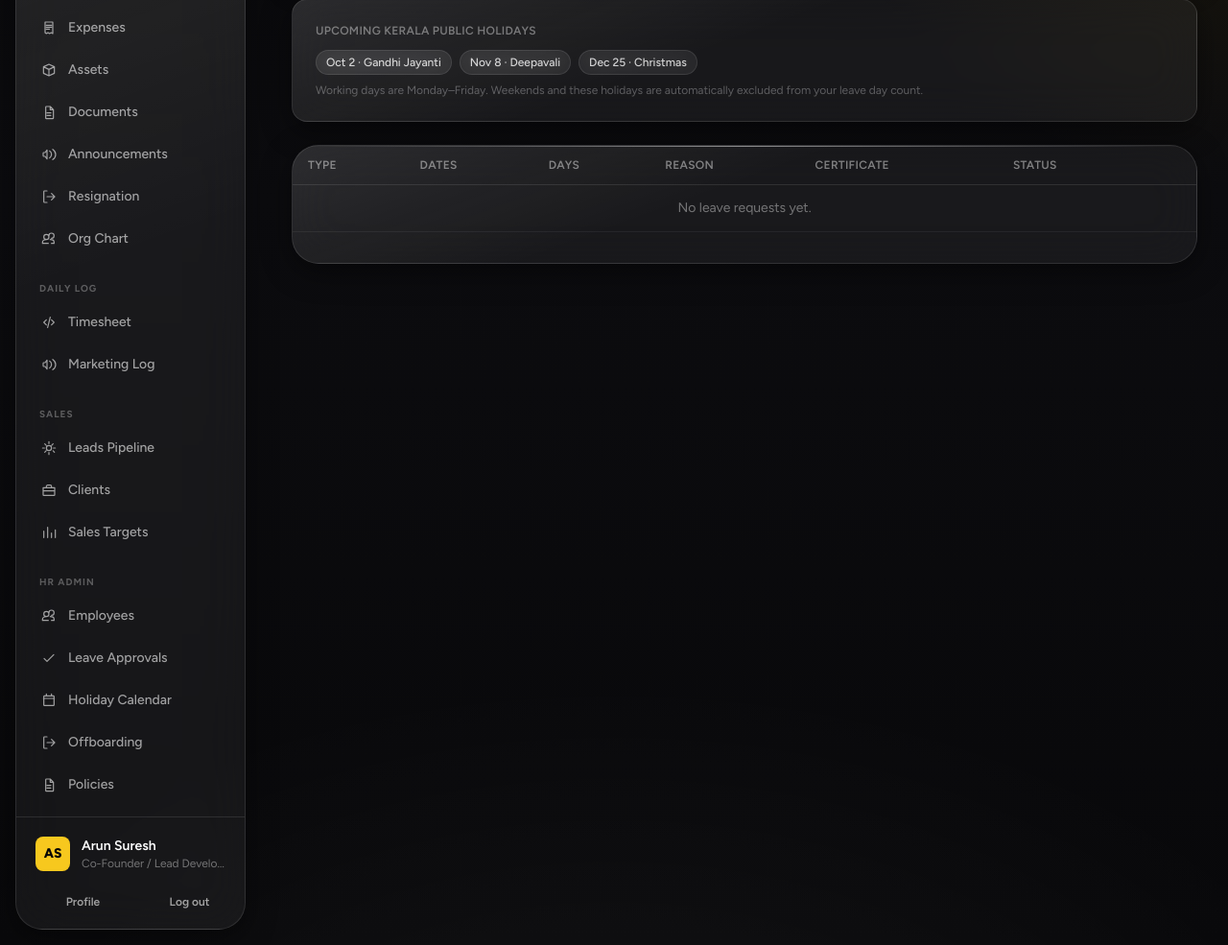
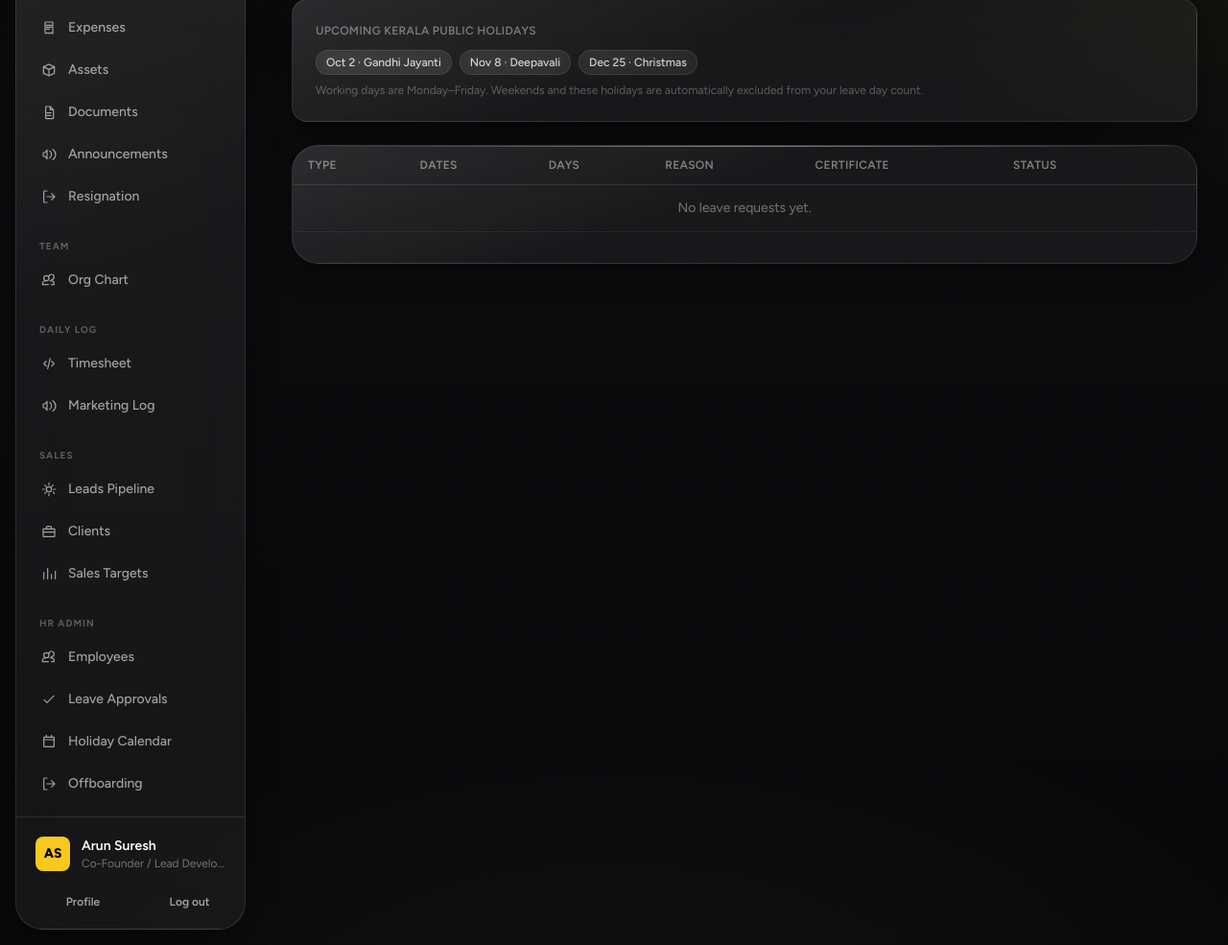
Before and after one commit to arunsuresh2204/HR-FINANCE-SALES-PORTAL, a Laravel app: page /leave in a window 1280 px wide. Shown: the part 311-1296 px from the top of the page at 96% size. Run offline with Laravel 12, Linux system fonts and the light colour scheme; a user stored in the database is signed in; data comes from the database, SQL or seed files in the repository; style sheets or scripts are compiled from the project's sources; some libraries are stand-ins or nearby versions.

Commit message:
Restrict Org Chart page to managers, HR admin, and super admin
The nav link and page were visible to every employee. Gate the route
with role middleware and move the nav link into its own "Team"
section shown only to isManager()/isHrAdmin() users (both already
include super_admin).

Co-Authored-By: Claude Sonnet 5 <noreply@anthropic.com>
Claude-Session: https://claude.ai/code/session_015PvQ5ED8zJr2sDqt1h1CJX

```diff
--- a/resources/views/components/nav-sidebar.blade.php
+++ b/resources/views/components/nav-sidebar.blade.php
@@ -37,9 +37,17 @@
                         <a href="{{ route('hr.documents') }}" wire:navigate class="nav-link-glass {{ request()->routeIs('hr.documents') ? 'active' : '' }}"><x-icon name="document" class="h-4 w-4 shrink-0" />Documents</a>
                         <a href="{{ route('hr.announcements') }}" wire:navigate class="nav-link-glass {{ request()->routeIs('hr.announcements') ? 'active' : '' }}"><x-icon name="megaphone" class="h-4 w-4 shrink-0" />Announcements</a>
                         <a href="{{ route('hr.resignation') }}" wire:navigate class="nav-link-glass {{ request()->routeIs('hr.resignation') ? 'active' : '' }}"><x-icon name="exit" class="h-4 w-4 shrink-0" />Resignation</a>
-                        <a href="{{ route('org-chart') }}" wire:navigate class="nav-link-glass {{ request()->routeIs('org-chart') ? 'active' : '' }}"><x-icon name="users" class="h-4 w-4 shrink-0" />Org Chart</a>
                     </div>
                 </div>
+
+                @if (auth()->user()->isManager() || auth()->user()->isHrAdmin())
+                    <div>
+                        <p class="px-3 text-[10px] font-bold uppercase tracking-widest text-white/30">Team</p>
+                        <div class="mt-2 space-y-1">
+                            <a href="{{ route('org-chart') }}" wire:navigate class="nav-link-glass {{ request()->routeIs('org-chart') ? 'active' : '' }}"><x-icon name="users" class="h-4 w-4 shrink-0" />Org Chart</a>
+                        </div>
+                    </div>
+                @endif
 
                 @if (auth()->user()->isProgrammer() || auth()->user()->isMarketer())
                     <div>
--- a/routes/web.php
+++ b/routes/web.php
@@ -30,7 +30,10 @@ Route::middleware(['auth', 'verified'])->group(function () {
     Route::view('documents', 'pages.hr.document-index')->name('hr.documents');
     Route::view('announcements', 'pages.hr.announcement-index')->name('hr.announcements');
     Route::view('resignation', 'pages.hr.resignation-index')->name('hr.resignation');
-    Route::view('org-chart', 'pages.company.org-chart')->name('org-chart');
+
+    Route::middleware(['role:manager|hr_admin|super_admin'])->group(function () {
+        Route::view('org-chart', 'pages.company.org-chart')->name('org-chart');
+    });
 
     // Role-specific daily logs
     Route::middleware(['role:programmer|super_admin'])->group(function () {
```
